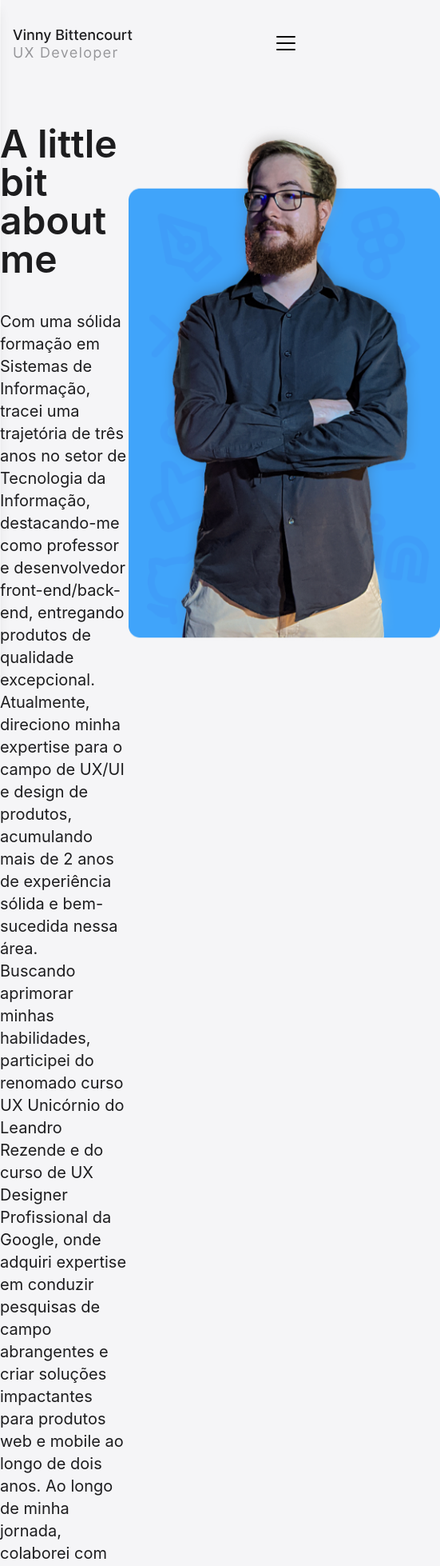
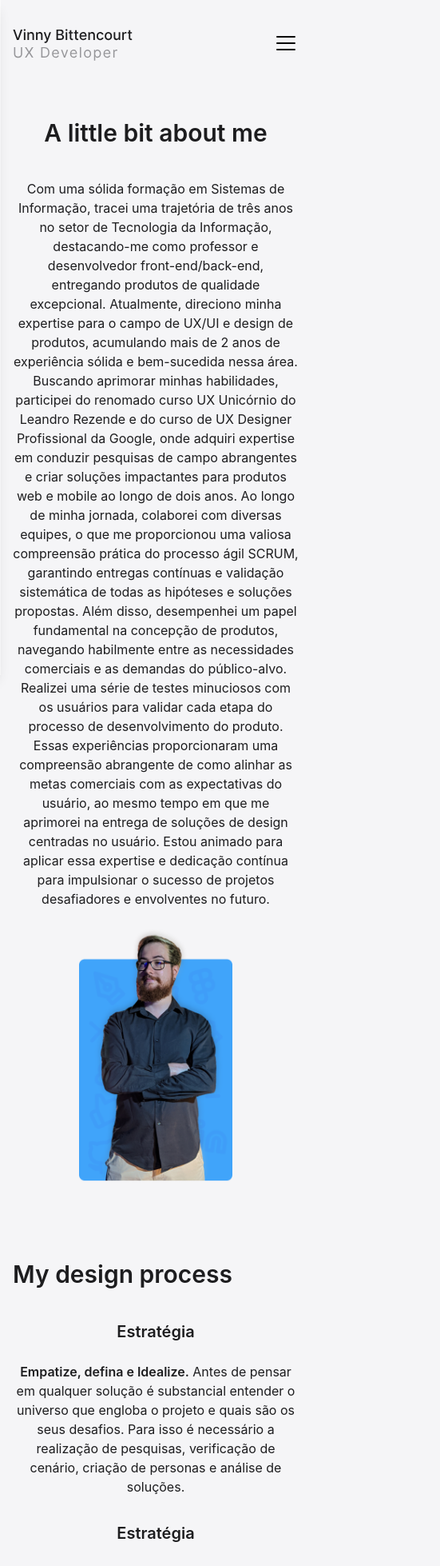
Before and after one commit to VinnyBittencourt/portfolio, a React (Vite) app in the folder portfolio/: page /portfolio/about in a window 390 px wide. Shown: the top 1958 px of the page at 80% size, 551 px wide, since content can reach past the window. Built offline with nearby package versions, Linux system fonts and the light colour scheme.

Commit message:
About me - mobile

```diff
--- a/portfolio/src/pages/About/index.tsx
+++ b/portfolio/src/pages/About/index.tsx
@@ -8,10 +8,14 @@ export function About() {
             <Header />
             <div className="flex-grow">
                 {/* Hero Section */}
-                <section className="flex items-start justify-between mt-12 mb-24 mx-auto w-full 2xl:max-w-[1440px] lg:max-w-[1218px]">
-                    <div className="flex flex-col gap-8 max-w-[750px]">
-                        <h1 className="text-5xl text-start font-semibold mb-2">A little bit about me</h1>
-                        <p className="text-xl text-start">
+                <section className="flex flex-col-reverse md:flex-row items-center justify-between gap-6 mt-4 sm:mt-12 mb-24 mx-auto w-full px-4 sm:px-8 2xl:max-w-[1440px] lg:max-w-[1218px]">
+                    {/* Image appears first on mobile */}
+                    <img src={profile} alt="Vinny Profile" className="w-48 sm:w-48 md:w-60 lg:w-72 " />
+
+                    {/* Text Content */}
+                    <div className="flex flex-col gap-8 max-w-[750px] mt-6 md:mt-0 md:ml-8">
+                        <h1 className="text-3xl sm:text-4xl md:text-5xl text-center md:text-start font-semibold mb-2">A little bit about me</h1>
+                        <p className="text-base sm:text-lg md:text-xl text-center md:text-start">
                             Com uma sólida formação em Sistemas de Informação, tracei uma trajetória de três anos no setor de Tecnologia da Informação,
                             destacando-me como professor e desenvolvedor front-end/back-end, entregando produtos de qualidade excepcional. Atualmente, direciono
                             minha expertise para o campo de UX/UI e design de produtos, acumulando mais de 2 anos de experiência sólida e bem-sucedida nessa
@@ -28,40 +32,46 @@ export function About() {
                             expertise e dedicação contínua para impulsionar o sucesso de projetos desafiadores e envolventes no futuro.
                         </p>
                     </div>
-                    <img src={profile} alt="Vinny Profile" />
                 </section>
 
                 {/* Design Process Section */}
-                <section className="flex flex-col items-start justify-between mt-12 mb-24 mx-auto w-full 2xl:max-w-[1440px] lg:max-w-[1218px] gap-8">
-                    <h1 className="text-5xl text-start font-semibold mb-2">My design process</h1>
-                    <div className="grid grid-cols-2 gap-24">
+                <section className="flex flex-col items-start justify-between mt-12 mb-24 mx-auto w-full px-4 sm:px-8 2xl:max-w-[1440px] lg:max-w-[1218px] gap-8">
+                    {/* Title */}
+                    <h1 className="text-3xl sm:text-4xl md:text-5xl text-center md:text-start font-semibold mb-2">My design process</h1>
+
+                    {/* Content Grid */}
+                    <div className="grid grid-cols-1 md:grid-cols-2 gap-8 sm:gap-12 md:gap-24">
+                        {/* Strategy Blocks */}
                         <div className="flex flex-col gap-4 justify-start">
-                            <h6 className="text-2xl text-start font-semibold mb-2">Estratégia</h6>
-                            <p>
+                            <h6 className="text-xl sm:text-2xl text-center md:text-start font-semibold mb-2">Estratégia</h6>
+                            <p className="text-center md:text-start">
                                 <span className="font-semibold">Empatize, defina e Idealize.</span> Antes de pensar em qualquer solução é substancial entender o
                                 universo que engloba o projeto e quais são os seus desafios. Para isso é necessário a realização de pesquisas, verificação de
                                 cenário, criação de personas e análise de soluções.
                             </p>
                         </div>
+
                         <div className="flex flex-col gap-4 justify-start">
-                            <h6 className="text-2xl text-start font-semibold mb-2">Estratégia</h6>
-                            <p>
+                            <h6 className="text-xl sm:text-2xl text-center md:text-start font-semibold mb-2">Estratégia</h6>
+                            <p className="text-center md:text-start">
                                 <span className="font-semibold">Empatize, defina e Idealize.</span> Antes de pensar em qualquer solução é substancial entender o
                                 universo que engloba o projeto e quais são os seus desafios. Para isso é necessário a realização de pesquisas, verificação de
                                 cenário, criação de personas e análise de soluções.
                             </p>
                         </div>
+
                         <div className="flex flex-col gap-4 justify-start">
-                            <h6 className="text-2xl text-start font-semibold mb-2">Estratégia</h6>
-                            <p>
+                            <h6 className="text-xl sm:text-2xl text-center md:text-start font-semibold mb-2">Estratégia</h6>
+                            <p className="text-center md:text-start">
                                 <span className="font-semibold">Empatize, defina e Idealize.</span> Antes de pensar em qualquer solução é substancial entender o
                                 universo que engloba o projeto e quais são os seus desafios. Para isso é necessário a realização de pesquisas, verificação de
                                 cenário, criação de personas e análise de soluções.
                             </p>
                         </div>
+
                         <div className="flex flex-col gap-4 justify-start">
-                            <h6 className="text-2xl text-start font-semibold mb-2">Estratégia</h6>
-                            <p>
+                            <h6 className="text-xl sm:text-2xl text-center md:text-start font-semibold mb-2">Estratégia</h6>
+                            <p className="text-center md:text-start">
                                 <span className="font-semibold">Empatize, defina e Idealize.</span> Antes de pensar em qualquer solução é substancial entender o
                                 universo que engloba o projeto e quais são os seus desafios. Para isso é necessário a realização de pesquisas, verificação de
                                 cenário, criação de personas e análise de soluções.
```
